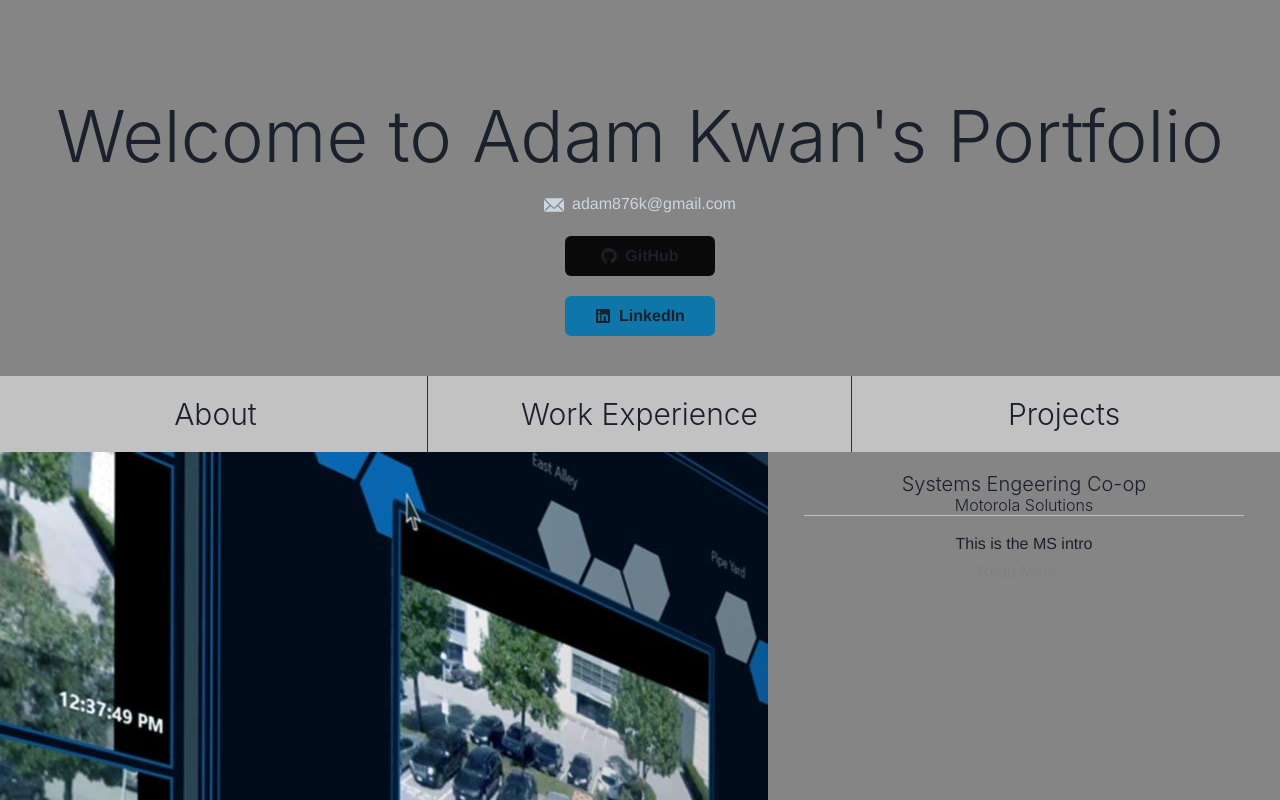
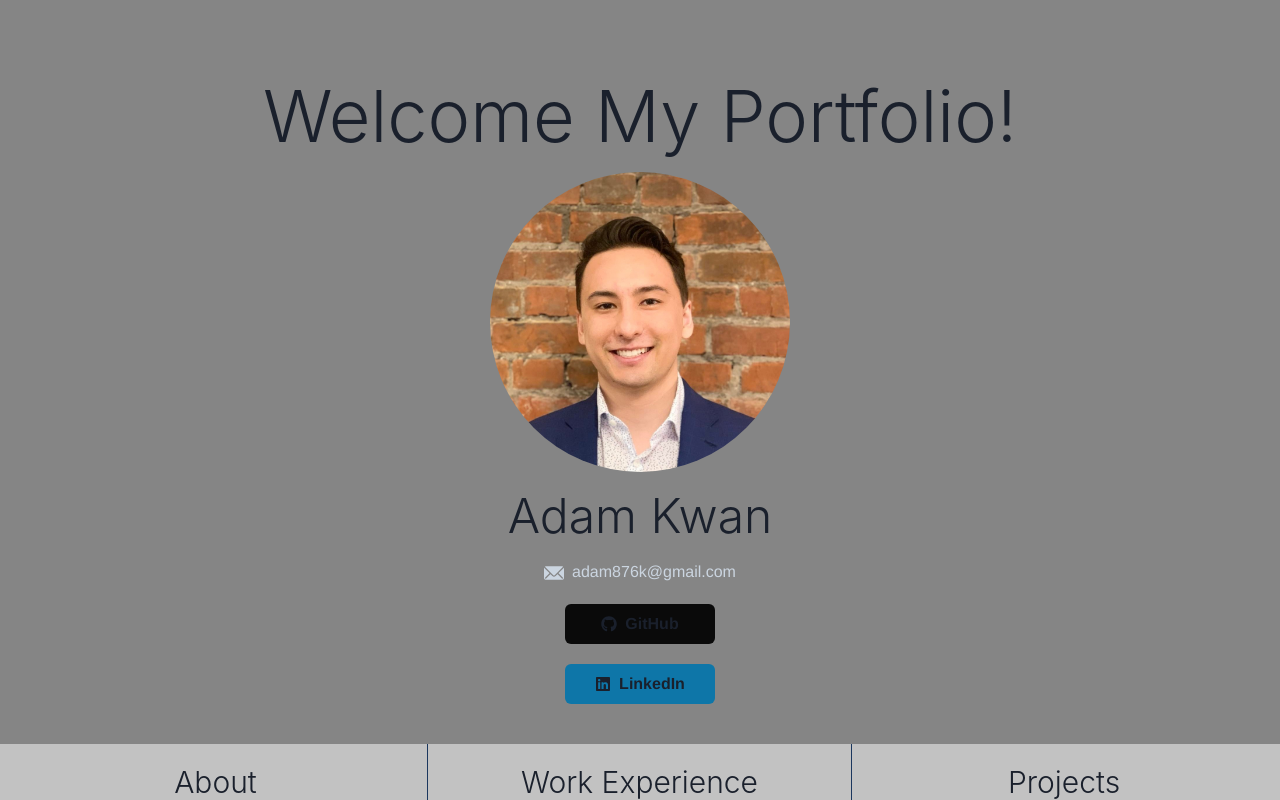
Before and after one commit to Adamk8/portfolio, a React (Create React App) app: page / in a window 1280 px wide. Shown: the top 800 px of the page. Built offline with nearby package versions, Linux system fonts and the light colour scheme.

Commit message:
Created Intro and links to sites

```diff
--- a/src/components/Intro.tsx
+++ b/src/components/Intro.tsx
@@ -1,15 +1,39 @@
 import { EmailIcon, PhoneIcon } from "@chakra-ui/icons";
-import { Button, Flex, Grid, GridItem, Heading, Text } from "@chakra-ui/react";
+import {
+  Button,
+  Flex,
+  Grid,
+  GridItem,
+  Heading,
+  Image,
+  Text,
+} from "@chakra-ui/react";
 import { FaGithub, FaLinkedin } from "react-icons/fa";
+import portait from "../images/portrait.jpg";
 
 export const Intro = () => {
+  const openGithub = () => {
+    window.open("https://github.com/Adamk8","_blank")
+  }
+
+  const openLinkedin = () => {
+    window.open("https://www.linkedin.com/in/adamjkwan/","_blank")
+  }
+
   return (
     <Flex w="full" bg="blackAlpha.600" justifyContent="center">
       <Grid justifyContent="center" textAlign="center" gap={5} mb={10}>
         <GridItem>
-          <Heading mt="100px" size="4xl" fontWeight="light">
-            Welcome to Adam Kwan's Portfolio
+          <Heading mt={20} size="4xl" fontWeight="light">
+            Welcome My Portfolio!
           </Heading>
+        </GridItem>
+        <GridItem>
+          <Flex justifyContent='center'>
+            <Image borderRadius="full" boxSize="300px" src={portait} />
+
+          </Flex>
+          <Heading mt={5} size="2xl" fontWeight="light">Adam Kwan</Heading>
         </GridItem>
         <GridItem>
           <Text color="gray.300">
@@ -18,12 +42,12 @@ export const Intro = () => {
           </Text>
         </GridItem>
         <GridItem>
-          <Button bg="blackAlpha.900" leftIcon={<FaGithub />} w="150px">
+          <Button bg="blackAlpha.900" leftIcon={<FaGithub />} w="150px" onClick={openGithub}>
             GitHub
           </Button>
         </GridItem>
         <GridItem>
-          <Button bg="#0e76a8" leftIcon={<FaLinkedin />} w="150px">
+          <Button bg="#0e76a8" leftIcon={<FaLinkedin />} w="150px" onClick={openLinkedin}>
             LinkedIn
           </Button>
         </GridItem>
```
Also changed, not shown: src/images/initials_logo.jpg (deleted), src/images/portrait.jpg (added).
